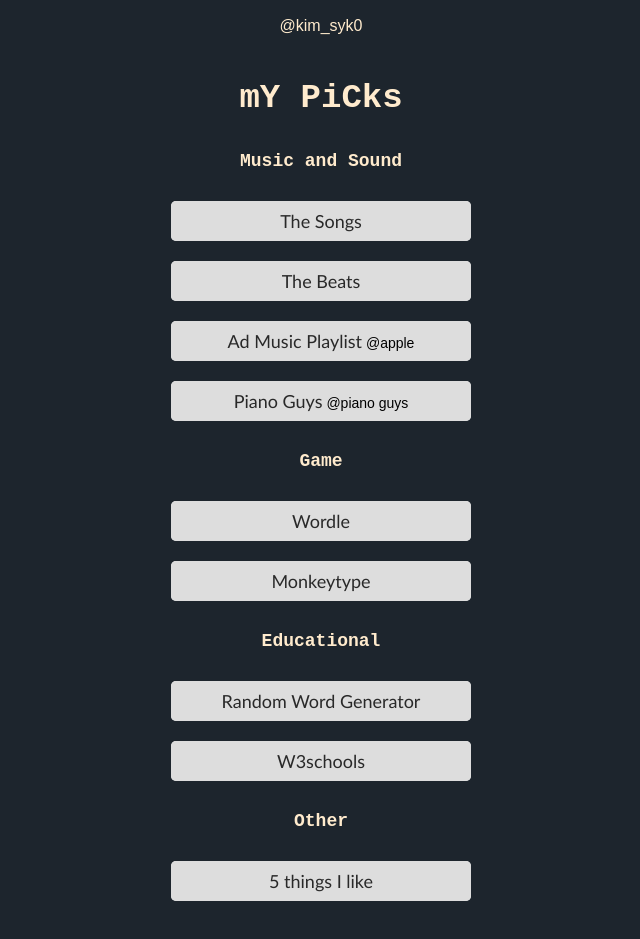
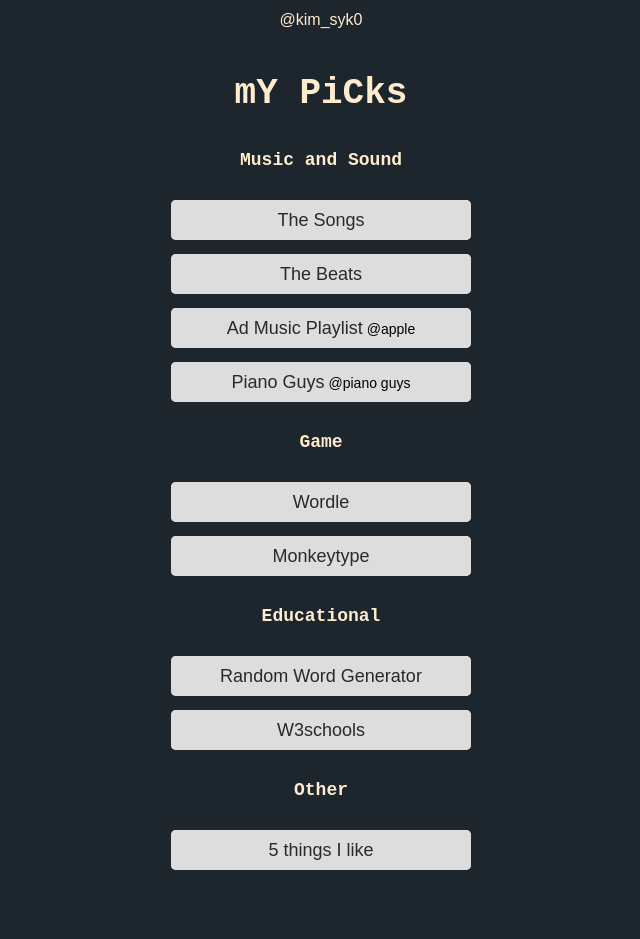
Before and after one commit to kimsyk0/NetWorkFolder, a plain HTML site: page index.html in a window 1280 px wide. Shown: the part 293-1232 px from the top of the page, without its empty margins (319-959 px from the left). Drawn offline with Linux system fonts and the light colour scheme.

Commit message:
Update style.css

```diff
--- a/style.css
+++ b/style.css
@@ -29,7 +29,7 @@
     border-radius: 5px;
     background-color: rgb(221, 221, 221);
     display: block;
-    margin: 20px auto 0 auto;
+    margin: 14px auto 0 auto;
     transition: all .4s;
 
 
@@ -52,7 +52,7 @@
     border-radius: 5px;
     background-color: rgb(221, 221, 221);
     display: block;
-    margin: 20px auto 120px auto;
+    margin: 15px auto 120px auto;
     transition: all .4s;
 
 
@@ -68,7 +68,7 @@
 
 .button_text{
     color: rgb(41, 41, 41);
-    font-family: Trebuchet ms;
+    font-family: arial;
 
     font-weight: 500;
 
@@ -89,10 +89,10 @@
 .title{
     color: blanchedalmond;
     text-align: center;
-    font-size: 34px;
+    font-size: 36px;
     font-weight: bold;
     font-family: monospace;
-    padding-top: 10px;
+    padding-top: 8px;
 
 }
 .profile_img{
@@ -105,7 +105,7 @@
 .profile_mar{
     display: flex;
   justify-content: center;
-  margin-top: 90px;
+  margin-top: 84px;
 }
 .profile_name{
     color: blanchedalmond;
```
